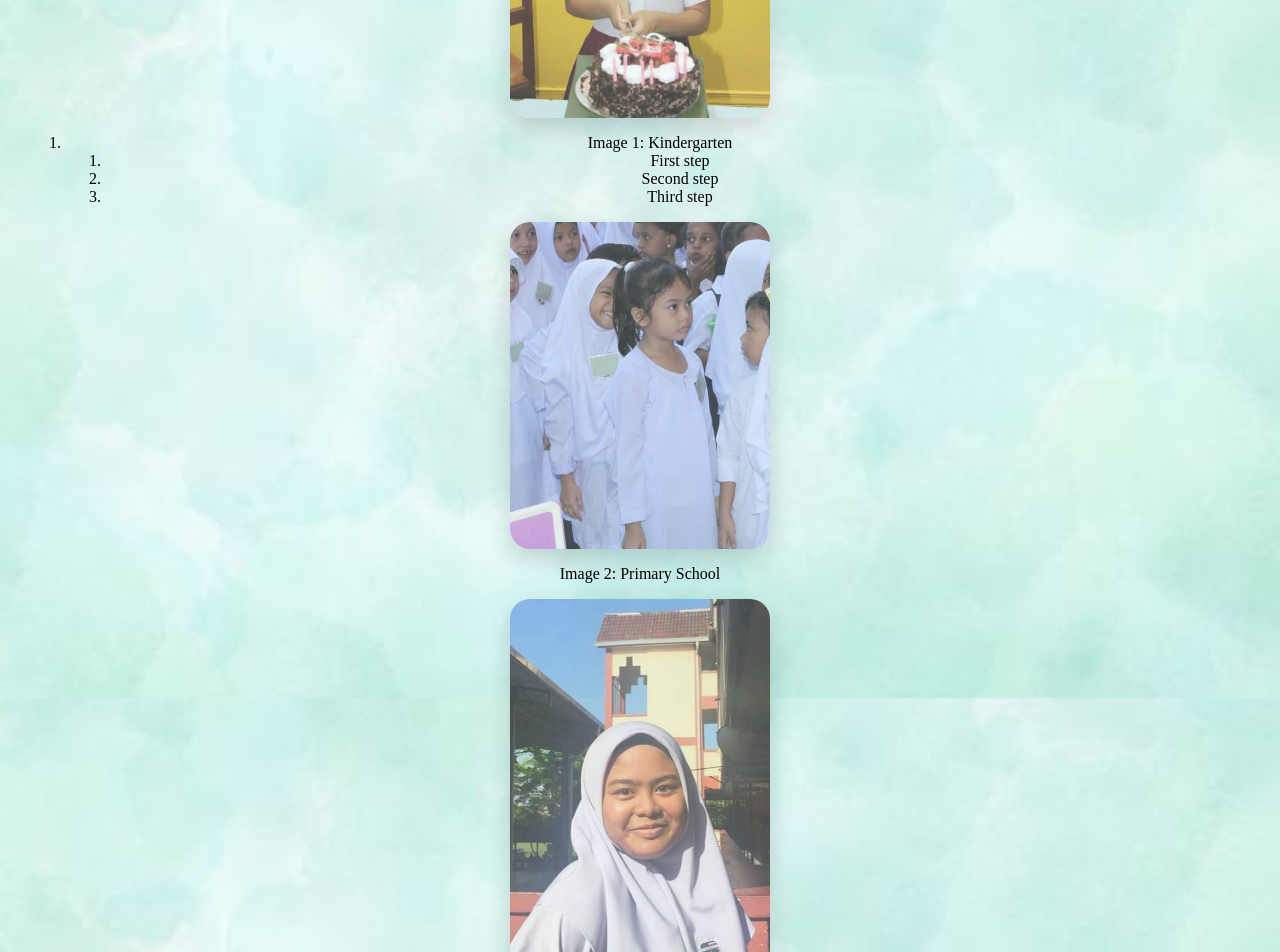
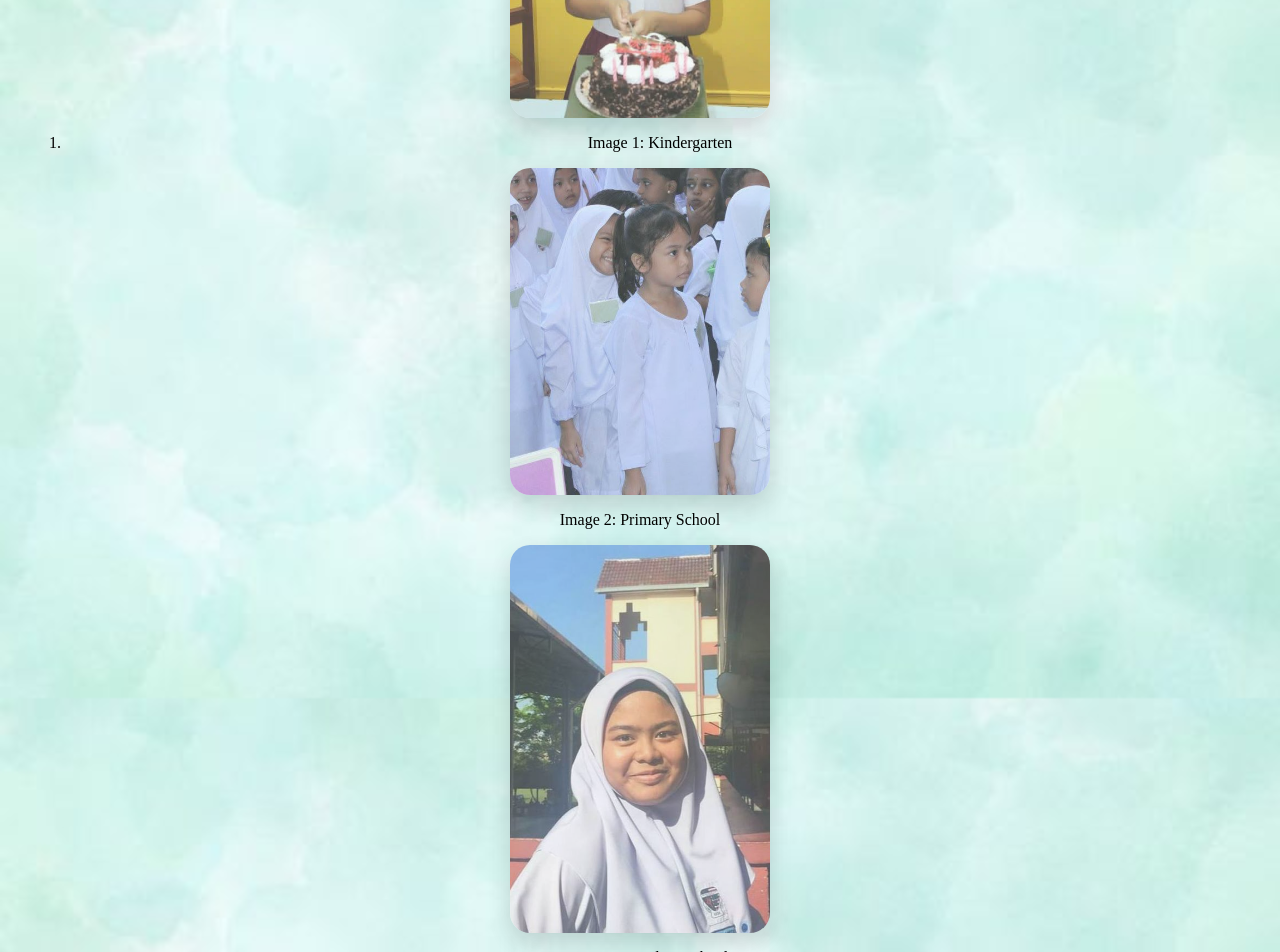
Before and after one commit to ainurariesya/resume, a plain HTML site: page education.html in a window 1280 px wide. Shown: the part 1120-2072 px from the top of the page. Drawn offline with Linux system fonts and the light colour scheme.

Commit message:
Update education.html

```diff
--- a/education.html
+++ b/education.html
@@ -79,10 +79,7 @@
 
         <div class="edu-gallery-item">
         <img src="memo1.jpg" class="edu-memory-img">
-            <ol><li>Image 1: Kindergarten</li><ol>
-  <li>First step</li>
-  <li>Second step</li>
-  <li>Third step</li>
+           <p><ol><li>Image 1: Kindergarten</li></p>
 </ol>
 
         </div>
```
